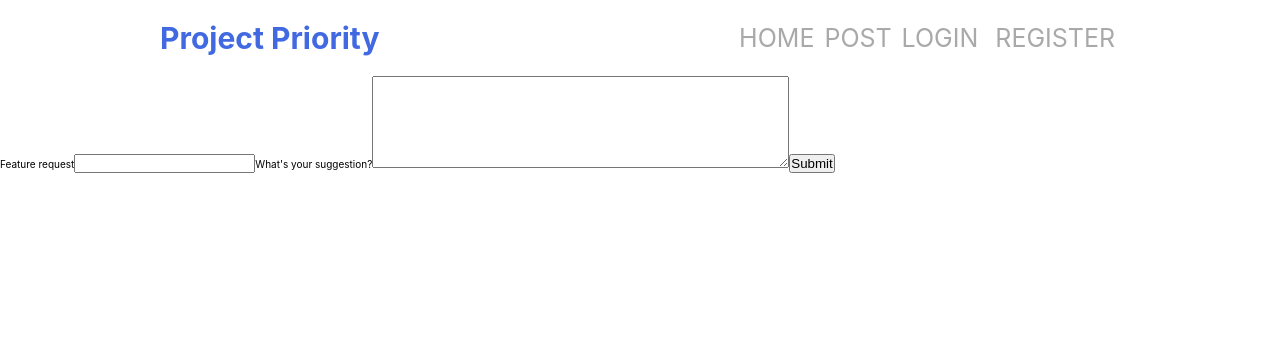
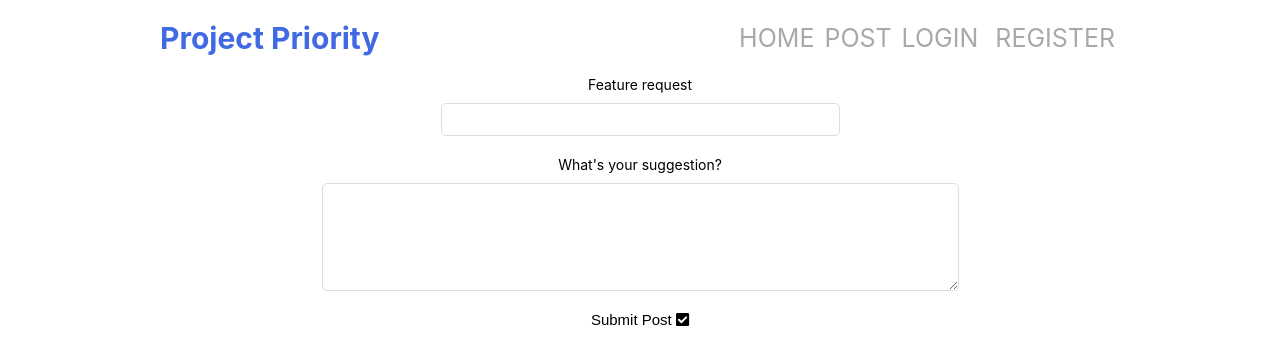
Before and after one commit to jablan08/project-priority, a React (Create React App) app: page /post in a window 1280 px wide. Shown: the top 364 px of the page. Built offline with nearby package versions, Linux system fonts and the light colour scheme.

Commit message:
add post styling

```diff
--- a/src/components/ClientHome/ClientHome.js
+++ b/src/components/ClientHome/ClientHome.js
@@ -62,11 +62,11 @@ const MapPostBox = styled.div`
         cursor: pointer;
         font-size: 1.5rem;
     }
+    .button-submit:hover {
+        color: rgb(65,105,225);
+    }
     .voted {
         font-size: 1.5rem;
-    }
-    .button-submit:hover {
-        color: rgb(65,105,225);
     }
     .vote-text {
         font-size: 1.5rem;
@@ -330,7 +330,6 @@ class ClientHome extends Component {
         const { currentUser } = this.props
         return (
             <Container>
-                <Post currentUser={currentUser} handleNewPost={this.handleNewPost} />
                 <SubContainer>
                     <div className="header">
                         {
@@ -338,6 +337,7 @@ class ClientHome extends Component {
                             && <h2 className="title"> Welcome <span className="span-text">{currentUser.name}</span></h2>
                         }
                     </div>
+                    <Post currentUser={currentUser} handleNewPost={this.handleNewPost} />
                     <div className="map-post-box">
                         {
                             post.length
--- a/src/components/Post/Post.js
+++ b/src/components/Post/Post.js
@@ -1,6 +1,44 @@
 import React, { Component } from 'react';
-import { Redirect } from "react-router-dom";
-import * as routes from "../../constants/routes"
+import styled from "styled-components";
+import { FontAwesomeIcon } from '@fortawesome/react-fontawesome';
+import { faCheckSquare } from '@fortawesome/free-solid-svg-icons';
+
+const Postbox = styled.div`
+    display:flex;
+    flex-direction: column;
+`
+const PostForm = styled.div`
+    display:flex;
+    flex-direction: column;
+    .button-submit {
+        border: none;
+        background-color: white;
+        cursor: pointer;
+        font-size: 1.5rem;
+    }
+    .button-submit:hover {
+        color: rgb(65,105,225);
+    }
+    > form {
+        display: flex;
+        flex-direction: column;
+        align-items: center;
+    }
+    .input-box {
+        display: flex;
+        flex-direction: column;
+        padding: 8px 110px;
+        background: #fff;
+        border: 1px solid #ddd;
+        cursor: text;
+        box-sizing: border-box;
+        border-radius: 5px;
+        margin: 1rem 0 2rem 0;
+    }
+    .label-tag {
+        font-size: 1.4rem;
+    }
+`
 
 class Post extends Component {
     state = {
@@ -43,13 +81,18 @@ handleSubmit = async (e) => {
     render() {
         const { title, text } = this.state
         return (
-            <form onSubmit={this.handleSubmit}>
-                <label htmlFor="title">Feature request</label>
-                <input text="text" name="title" onChange={this.handleChange} value={title}/>
-                <label htmlFor="text">What's your suggestion?</label>
-                <textarea text="text" name="text" maxLength="500" rows="6" cols="50" onChange={this.handleChange} value={text}></textarea>
-                <button type="submit"> Submit</button>
-            </form>
+            <Postbox>
+                <PostForm>
+                    <form onSubmit={this.handleSubmit}>
+                        <label className="label-tag" htmlFor="title">Feature request</label>
+                        <input className="input-box" text="text" name="title" onChange={this.handleChange} value={title}/>
+                        <label className="label-tag" htmlFor="text">What's your suggestion?</label>
+                        <textarea className="input-box" text="text" name="text" maxLength="500" rows="6" cols="50" onChange={this.handleChange} value={text}></textarea>
+                        <button className="button-submit"> Submit Post <FontAwesomeIcon icon={faCheckSquare}/> </button>
+                    </form>
+
+                </PostForm>
+            </Postbox>
          );
     }
 }
```
